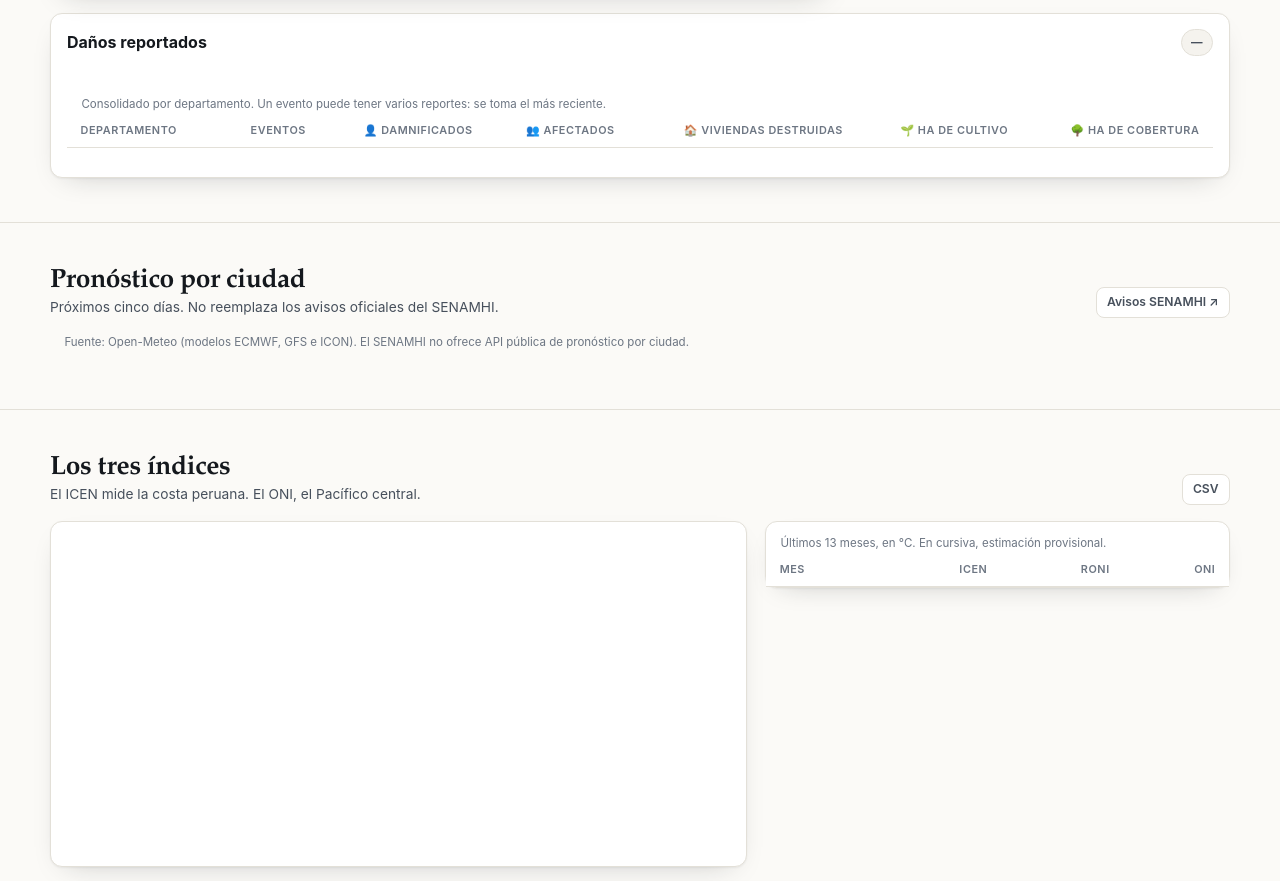
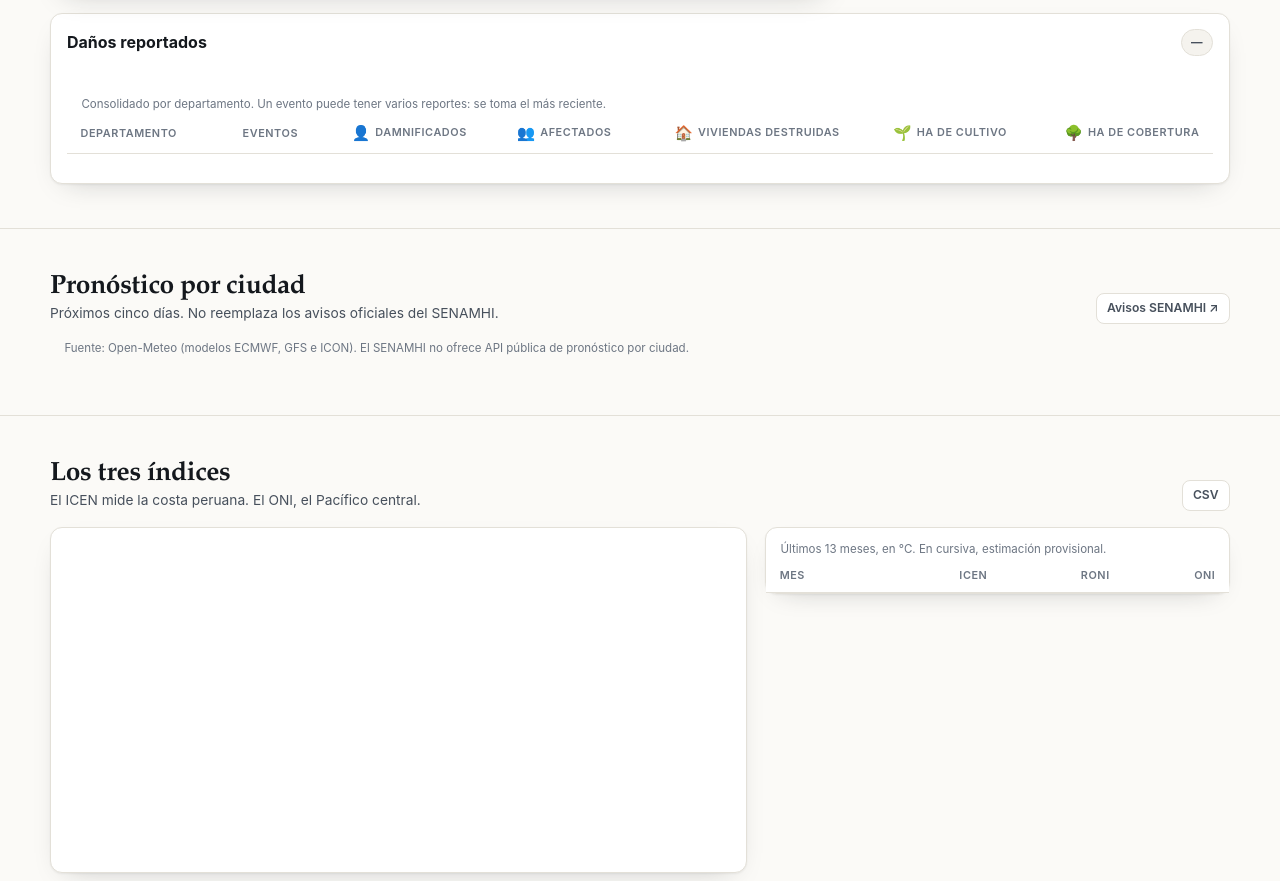
Before and after one commit to DoctorSudoku/nino-peru, a plain HTML site: page public/index.html in a window 1280 px wide. Shown: the part 1270-2151 px from the top of the page. Drawn offline with Linux system fonts and the light colour scheme; no server answers.

Commit message:
Íconos más grandes en las cifras y cabeceras de daños

```diff
--- a/public/assets/styles.css
+++ b/public/assets/styles.css
@@ -264,7 +264,8 @@ h1 em { font-style: normal; color: var(--accent); }
   background: var(--ink); color: var(--bg); border-radius: 99px;
   font-size: 9px; font-weight: 700; line-height: 15px; text-align: center;
 }
-.danos-kpi .l span { font-size: .95em; }
+.danos-kpi .l span { font-size: 1.35em; vertical-align: -.12em; margin-right: .1rem; }
+.th-ico { font-size: 1.35em; vertical-align: -.12em; margin-right: .12rem; letter-spacing: 0; }
 
 .inc-legend { display: flex; flex-wrap: wrap; gap: .7rem; padding: .6rem .8rem .8rem; font-size: .72rem; color: var(--ink-3); }
 .inc-legend span { display: inline-flex; align-items: center; gap: .3rem; }
--- a/public/index.html
+++ b/public/index.html
@@ -150,8 +150,8 @@
             <thead>
               <tr>
                 <th scope="col">Departamento</th><th scope="col">Eventos</th>
-                <th scope="col">👤 Damnificados</th><th scope="col">👥 Afectados</th>
-                <th scope="col">🏠 Viviendas destruidas</th><th scope="col">🌱 Ha de cultivo</th><th scope="col">🌳 Ha de cobertura</th>
+                <th scope="col"><span class="th-ico">👤</span> Damnificados</th><th scope="col"><span class="th-ico">👥</span> Afectados</th>
+                <th scope="col"><span class="th-ico">🏠</span> Viviendas destruidas</th><th scope="col"><span class="th-ico">🌱</span> Ha de cultivo</th><th scope="col"><span class="th-ico">🌳</span> Ha de cobertura</th>
               </tr>
             </thead>
             <tbody></tbody>
```
